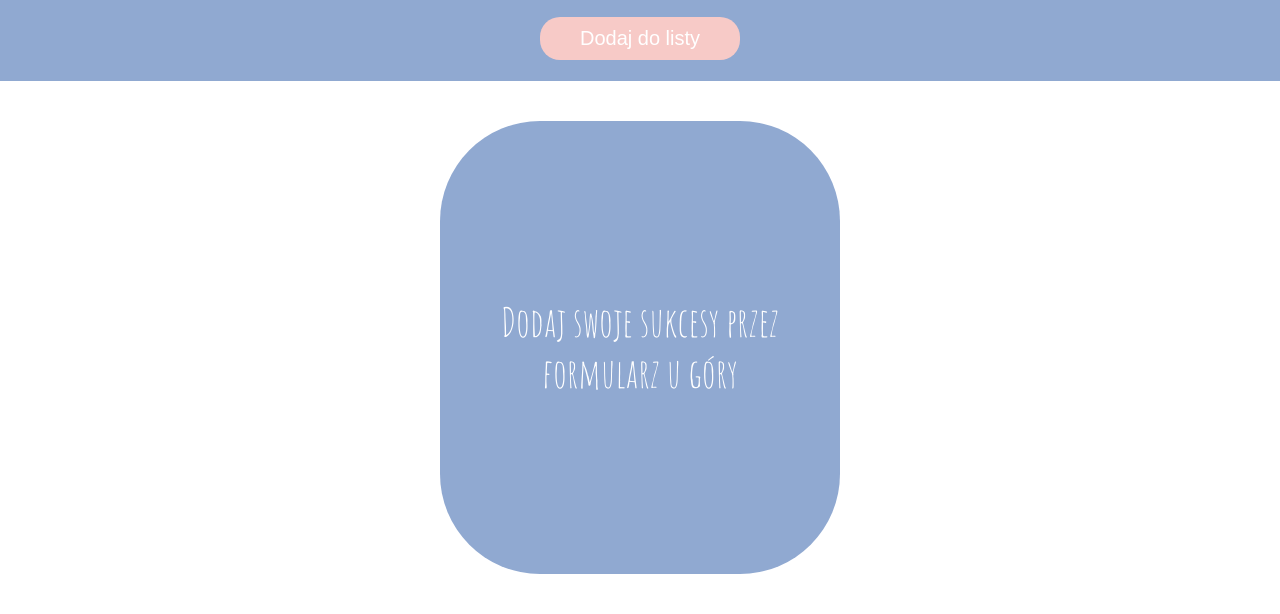
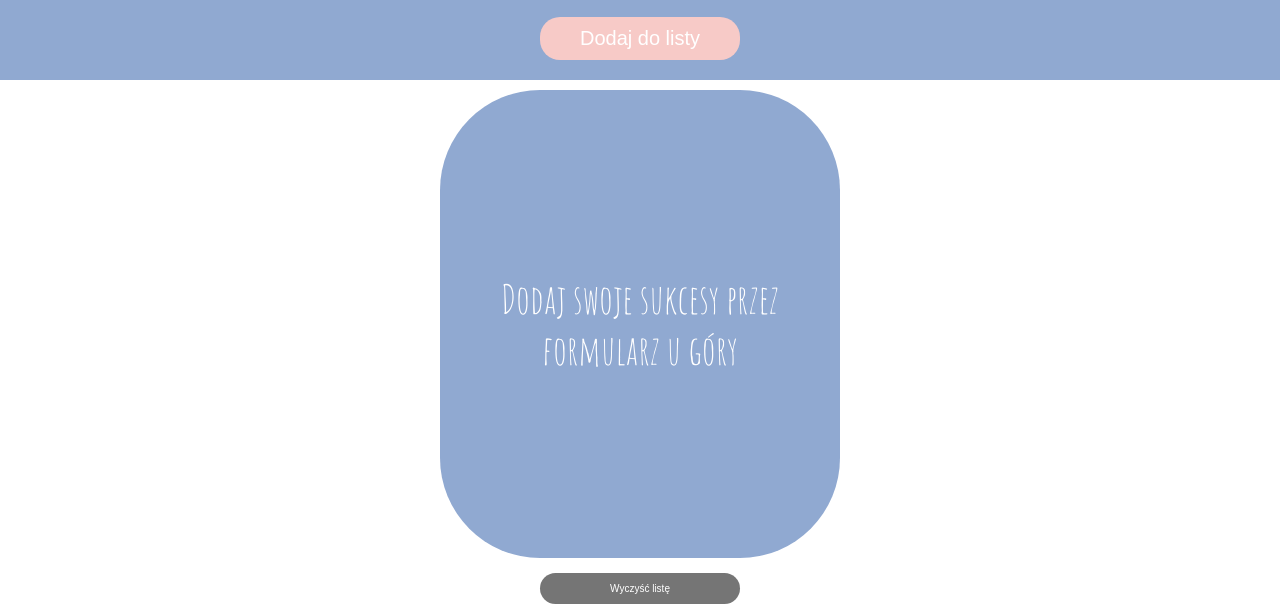
Before and after one commit to joannaotmianowska/successjar, a Gatsby site: page / in a window 1280 px wide. Shown: the part 186-800 px from the top of the page. Built offline with nearby package versions, Linux system fonts and the light colour scheme; Gatsby itself is replaced by a stand-in of ours.

Commit message:
list saved in localStorage, item added also on enter, option to clear the list added

```diff
--- a/src/components/app.js
+++ b/src/components/app.js
@@ -1,4 +1,4 @@
-import React, { useState } from 'react';
+import React, { useState, useEffect } from 'react';
 import styled from 'styled-components';
 import Form from './form';
 import List from './list';
@@ -6,20 +6,55 @@ import List from './list';
 const StyledWrapper = styled.div`
     height: 100vh;
     display: grid;
-    grid-template-rows: 1fr 2fr;
+    grid-template-rows: 1fr 2fr auto;
+`
+const StyledButton = styled.button`
+    background: ${({ theme }) => theme.colors.backgroundThird};
+    font-size: 1rem;
+    color: ${({ theme }) => theme.colors.text};
+    box-shadow: none;
+    text-align: center;
+    margin: .5rem 0 1rem 0;
+    border-radius: 2rem;
+    padding: 1rem 2rem;
+    border-style: none;
+    width: 20rem;
+    justify-self: center;
+
+    &:active {
+        border: none;
+    }
 `
 
 const App = () => {
     const [successes, setSuccesses] = useState([]);
 
+    useEffect(() => {
+        const savedList = localStorage.getItem('my-successes-list');
+
+        if (savedList) {
+            setSuccesses(JSON.parse(savedList));
+        }
+    }, [])
+
+    useEffect(() => {
+        localStorage.setItem('my-successes-list', JSON.stringify(successes));
+    });
+
     const addNewSuccess = (newSuccess) => {
         setSuccesses([...successes, newSuccess])
+    }
+
+    const clearTheList = () => {
+        localStorage.clear();
+        setSuccesses([]);
     }
 
     return (
         <StyledWrapper>
             <Form addNewSuccess={addNewSuccess} />
             <List items={successes} />
+            <StyledButton onClick={clearTheList}>Wyczyść listę</StyledButton>
         </StyledWrapper>
     )
 }
--- a/src/components/form.js
+++ b/src/components/form.js
@@ -1,4 +1,4 @@
-import React, { useState } from 'react';
+import React, { useState, useEffect } from 'react';
 import styled from 'styled-components';
 import Header from './header';
 
@@ -43,20 +43,36 @@ const StyledButton = styled.button`
 const Form = ({ addNewSuccess }) => {
     const [newSuccess, setNewSuccess] = useState("");
 
-    const handleOnChange = (e) => {
+    useEffect(() => {
+        document.addEventListener("keyup", handleKeyUp)
+    }, [newSuccess])
+
+    const addNewSuccessToTheList = (newListItem) => {
+        if (newListItem.length > 0) {
+            addNewSuccess(newSuccess);
+            setNewSuccess("");
+        }
+    }
+
+    const setNewSuccessOnInputChange = (e) => {
         setNewSuccess(e.currentTarget.value);
     }
 
+    const handleKeyUp = (e) => {
+        if (e.key === "Enter") {
+            addNewSuccessToTheList(newSuccess);
+        }
+    }
+
     const handleOnClick = () => {
-        addNewSuccess(newSuccess);
-        setNewSuccess("");
+        addNewSuccessToTheList(newSuccess);
     }
 
     return (
-        <StyledWrapper>
+        <StyledWrapper onKeyUp={handleKeyUp}>
             <Header />
             <StyledInput
-                onChange={handleOnChange}
+                onChange={setNewSuccessOnInputChange}
                 placeholder="Tutaj wpisz swój sukces"
                 value={newSuccess}
             />
--- a/src/components/list.js
+++ b/src/components/list.js
@@ -15,6 +15,7 @@ const StyledWrapper = styled.ul`
     justify-self: center;
     width: 90%;
     text-align: center;
+    margin: 1rem;
 
     @media (min-width: 426px) {
         max-width: 40rem;
--- a/src/utils/colors.js
+++ b/src/utils/colors.js
@@ -3,4 +3,5 @@ export const colors = {
     placeholder: "#BCC0CD",
     backgroundPrimary: "#90A9D1",
     backgroundSecondary: "#F7CAC7",
+    backgroundThird: "#757575"
 }
```
